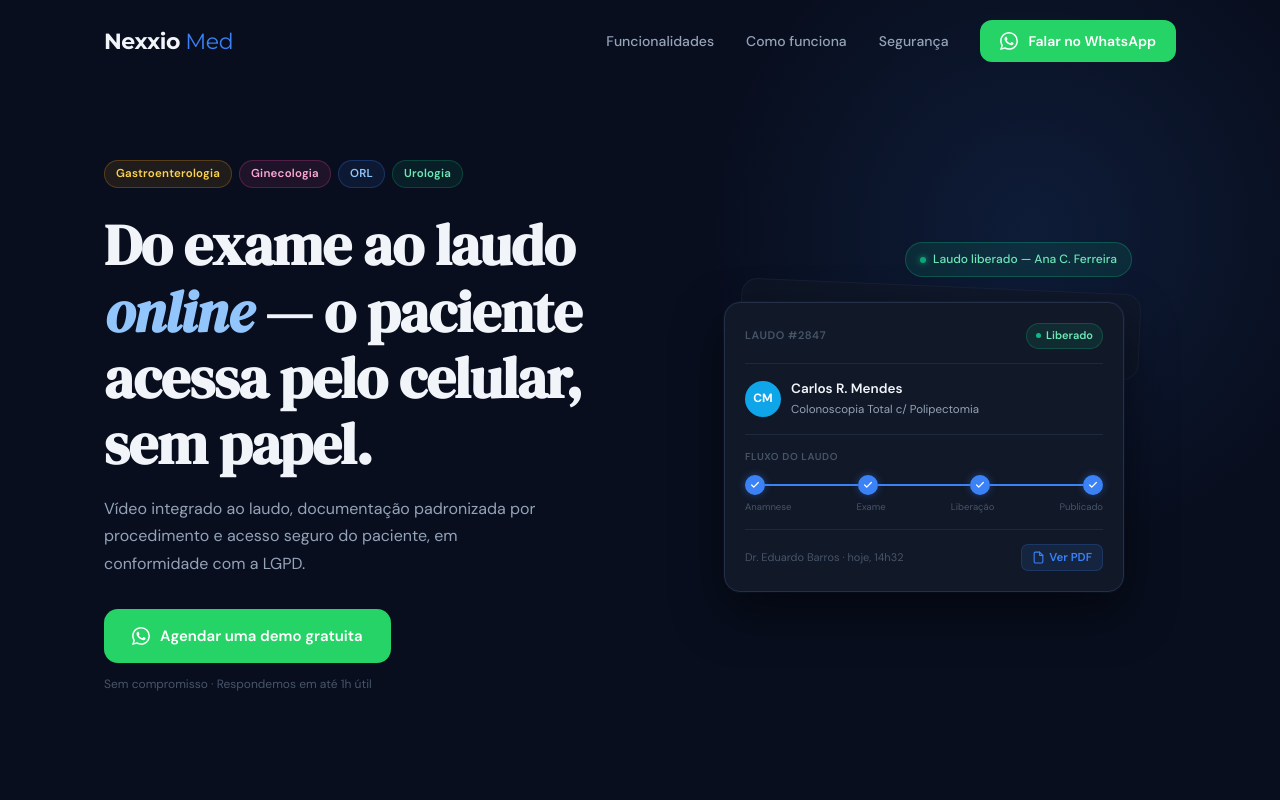
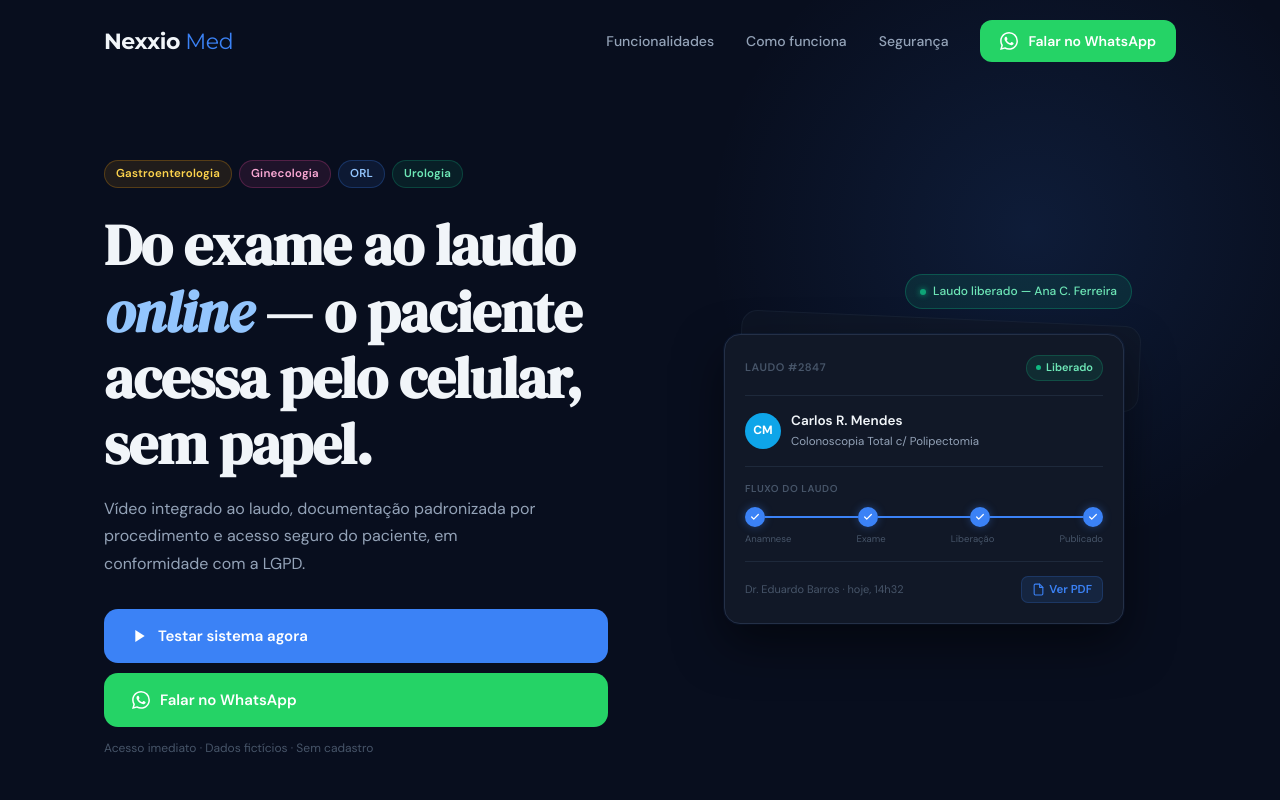
Before and after one commit to CordeiroZ/nexxio-site, a React (Vite) app: page / in a window 1280 px wide. Shown: the top 800 px of the page. Built offline with nearby package versions, Linux system fonts and the light colour scheme.

Commit message:
feat: botao Testar sistema no Hero e CTA apontando para demo.nexxiomed.com.br

```diff
--- a/src/components/CTA.jsx
+++ b/src/components/CTA.jsx
@@ -1,9 +1,10 @@
 import './CTA.css'
 
 const WA_NUMBER = '5511999999999'
+const DEMO_URL  = 'https://demo.nexxiomed.com.br'
 
 export default function CTA() {
-  const waLink = `https://wa.me/${WA_NUMBER}?text=Ol%C3%A1%2C%20gostaria%20de%20agendar%20uma%20demo%20do%20Nexxio%20Clinic%21`
+  const waLink = `https://wa.me/${WA_NUMBER}?text=Ol%C3%A1%2C%20gostaria%20de%20agendar%20uma%20demo%20do%20Nexxio%20Med%21`
 
   return (
     <section className="cta-section section">
@@ -15,10 +16,17 @@
             Modernize a gestão<br />da sua clínica hoje
           </h2>
           <p className="cta-box__subtitle">
-            Agende uma demonstração gratuita e veja o Nexxio Med funcionando
-            com os dados reais do seu fluxo clínico.
+            Teste agora mesmo sem cadastro, ou agende uma demonstração com dados reais do seu fluxo clínico.
           </p>
           <div className="cta-box__actions">
+            <a
+              href={DEMO_URL}
+              target="_blank"
+              rel="noopener noreferrer"
+              className="btn-primary cta-box__btn"
+            >
+              ▶ Testar sistema agora
+            </a>
             <a
               href={waLink}
               target="_blank"
@@ -26,11 +34,11 @@
               className="btn-whatsapp cta-box__btn"
             >
               <WhatsAppIcon />
-              Agendar demo pelo WhatsApp
+              Falar no WhatsApp
             </a>
           </div>
           <p className="cta-box__note">
-            Sem compromisso. Respondemos em até 1 hora útil.
+            Acesso imediato · Dados fictícios · Sem compromisso
           </p>
         </div>
       </div>
--- a/src/components/Hero.css
+++ b/src/components/Hero.css
@@ -93,13 +93,20 @@
 .specialty-pill--uro    { background: rgba(16,185,129,0.1);  color: #6ee7b7; border-color: rgba(16,185,129,0.25); }
 
 
+.hero__cta-group {
+  display: flex;
+  flex-direction: column;
+  gap: 10px;
+  width: 100%;
+  margin-bottom: 12px;
+}
+
 .hero__cta {
   padding: 15px 28px !important;
   font-size: 15px !important;
   border-radius: 14px !important;
   width: 100%;
   justify-content: center;
-  margin-bottom: 12px;
 }
 
 .hero__cta-note {
--- a/src/components/Hero.jsx
+++ b/src/components/Hero.jsx
@@ -1,9 +1,10 @@
 import './Hero.css'
 
 const WA_NUMBER = '5511999999999'
+const DEMO_URL  = 'https://demo.nexxiomed.com.br'
 
 export default function Hero() {
-  const waLink = `https://wa.me/${WA_NUMBER}?text=Ol%C3%A1%2C%20gostaria%20de%20agendar%20uma%20demo%20do%20Nexxio%20Clinic%21`
+  const waLink = `https://wa.me/${WA_NUMBER}?text=Ol%C3%A1%2C%20gostaria%20de%20agendar%20uma%20demo%20do%20Nexxio%20Med%21`
 
   return (
     <section className="hero" id="top">
@@ -28,6 +29,16 @@
             e acesso seguro do paciente, em conformidade com a LGPD.
           </p>
 
+          <div className="hero__cta-group">
+            <a
+              href={DEMO_URL}
+              target="_blank"
+              rel="noopener noreferrer"
+              className="btn-primary hero__cta"
+            >
+              <PlayIcon />
+              Testar sistema agora
+            </a>
             <a
               href={waLink}
               target="_blank"
@@ -35,10 +46,11 @@
               className="btn-whatsapp hero__cta"
             >
               <WhatsAppIcon />
-            Agendar uma demo gratuita
+              Falar no WhatsApp
             </a>
+          </div>
 
-          <p className="hero__cta-note">Sem compromisso · Respondemos em até 1h útil</p>
+          <p className="hero__cta-note">Acesso imediato · Dados fictícios · Sem cadastro</p>
         </div>
 
         {/* Right: UI mockup */}
@@ -127,6 +139,14 @@
   )
 }
 
+function PlayIcon() {
+  return (
+    <svg width="16" height="16" viewBox="0 0 24 24" fill="currentColor">
+      <polygon points="5 3 19 12 5 21 5 3"/>
+    </svg>
+  )
+}
+
 function WhatsAppIcon() {
   return (
     <svg width="18" height="18" viewBox="0 0 24 24" fill="currentColor">
```
Lines whose indentation alone changed are shown as unchanged.
